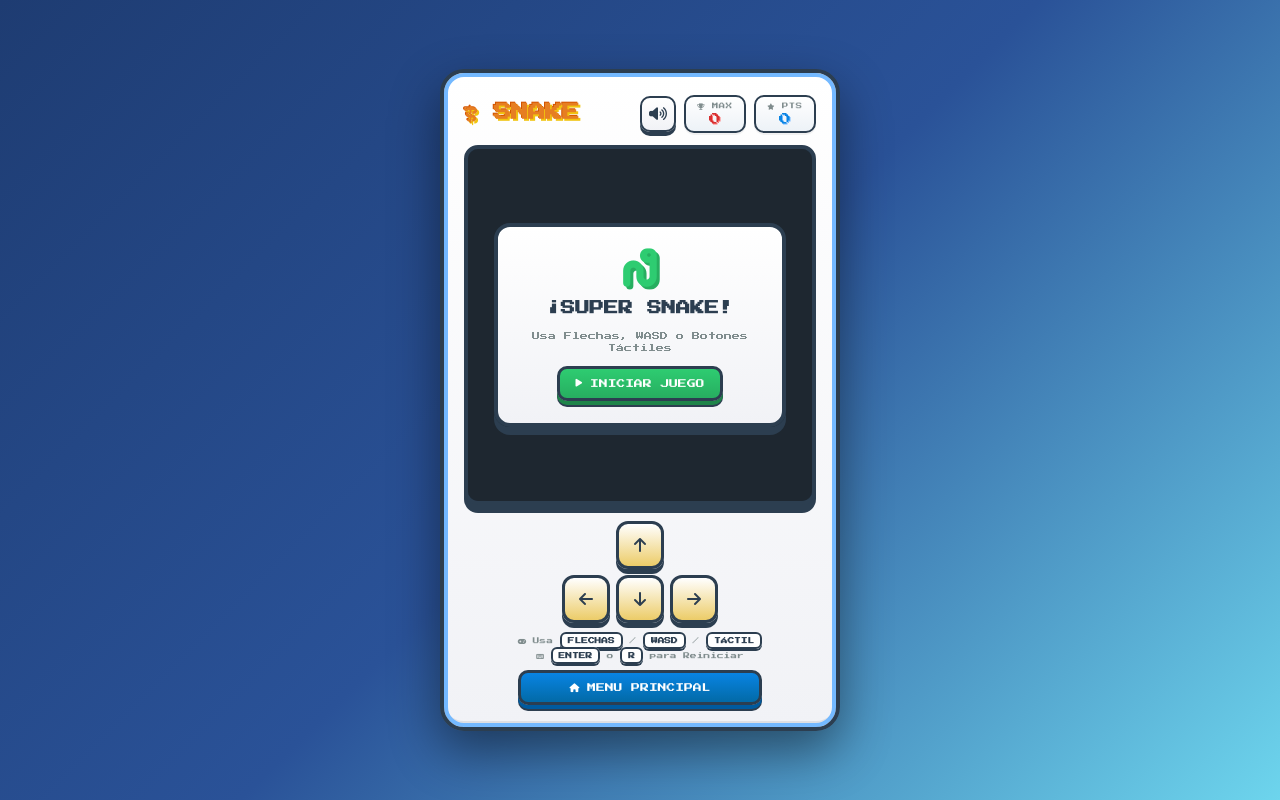
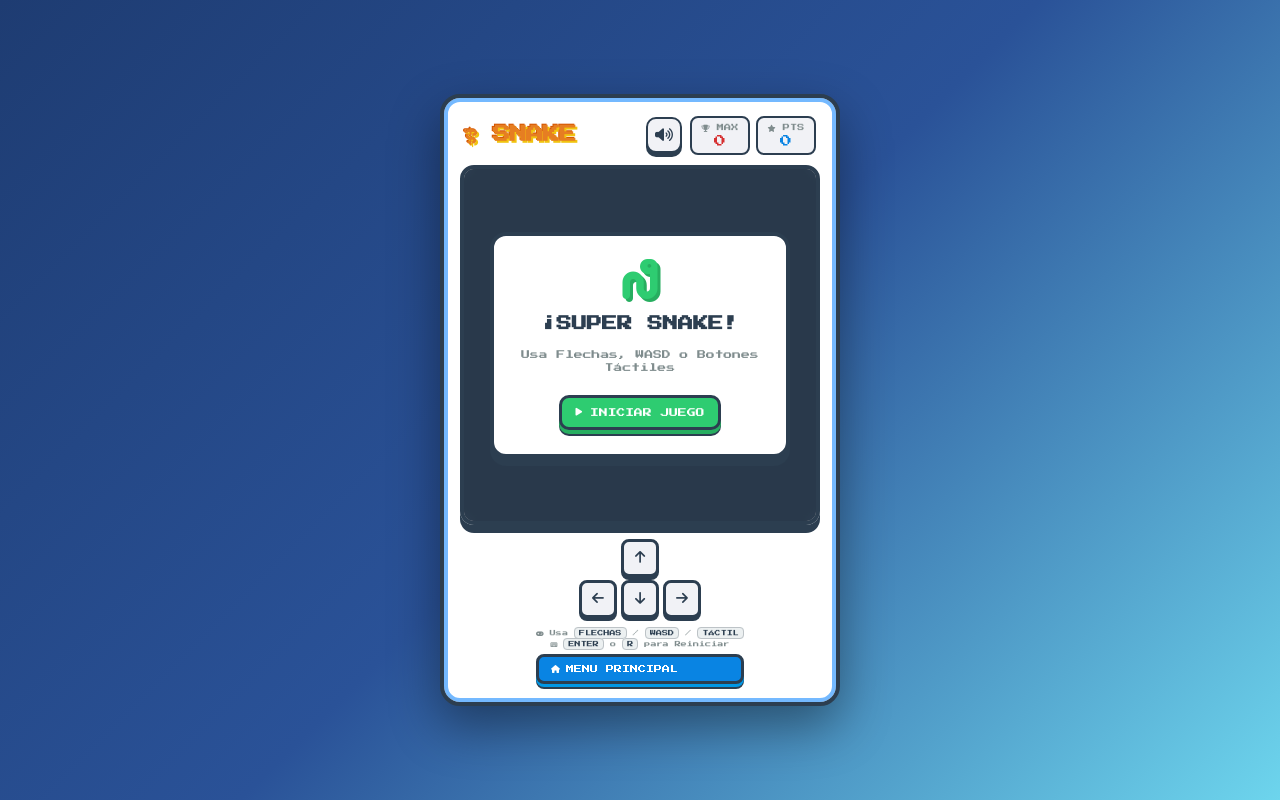
Before and after one commit to Fer-Mejia/arcade, a plain HTML site: page Snake/index.html in a window 1280 px wide. Drawn offline with Linux system fonts and the light colour scheme.

Commit message:
snake para celulares

```diff
--- a/Snake/style.css
+++ b/Snake/style.css
@@ -2,7 +2,6 @@
   --bg-gradient: linear-gradient(135deg, #1e3c72 0%, #2a5298 50%, #6dd5ed 100%);
   --text-dark: #2c3e50;
   --font-retro: 'Press Start 2P', monospace;
-  --border-arcade: #2c3e50;
 }
 
 * {
@@ -19,31 +18,26 @@ body {
   justify-content: center;
   align-items: center;
   min-height: 100vh;
-  padding: 20px 0;
+  padding: 15px 0;
   overflow-x: hidden;
 }
 
-/* Tarjeta Principal Tipo Chasis Arcade */
+/* Tarjeta con proporciones exactas al diseño original */
 .game-card {
   position: relative;
   z-index: 1;
-  background: linear-gradient(180deg, #ffffff 0%, #f1f2f6 100%);
-  border: 4px solid var(--border-arcade);
-  border-radius: 24px;
-  padding: 22px 20px;
-  box-shadow:
-    0 20px 50px rgba(0, 0, 0, 0.45),
-    inset 0 0 0 4px #74b9ff,
-    inset 0 -6px 0 rgba(0, 0, 0, 0.08);
+  background: #ffffff;
+  border: 4px solid #2c3e50;
+  border-radius: 20px;
+  padding: 18px 20px;
+  box-shadow: 0 20px 50px rgba(0, 0, 0, 0.4), inset 0 0 0 4px #74b9ff;
   display: flex;
   flex-direction: column;
   align-items: center;
-  gap: 12px;
+  gap: 10px; /* Reducido para evitar estirar la tarjeta */
   width: 400px;
-  max-width: 95vw;
 }
 
-/* Encabezado */
 .game-header {
   width: 100%;
   display: flex;
@@ -61,7 +55,7 @@ h1 {
   font-size: 1.1rem;
   color: #e67e22;
   text-shadow: 2px 2px 0px #f1c40f, -1px -1px 0px #d35400;
-  letter-spacing: -0.5px;
+  letter-spacing: -1px;
 }
 
 .header-right {
@@ -71,9 +65,9 @@ h1 {
 }
 
 .btn-icon {
-  background: linear-gradient(180deg, #ffffff 0%, #f1f2f6 100%);
-  border: 2px solid var(--border-arcade);
-  color: var(--border-arcade);
+  background: #f1f2f6;
+  border: 2px solid #2c3e50;
+  color: #2c3e50;
   width: 36px;
   height: 36px;
   border-radius: 10px;
@@ -83,91 +77,76 @@ h1 {
   align-items: center;
   font-size: 0.9rem;
   transition: all 0.15s ease;
-  box-shadow: 0 4px 0 var(--border-arcade);
+  box-shadow: 0 4px 0 #2c3e50;
 }
 
 .btn-icon:hover {
   background: #ffeaa7;
   transform: translateY(-2px);
-  box-shadow: 0 6px 0 var(--border-arcade);
-}
-
-.btn-icon:active {
-  transform: translateY(2px);
-  box-shadow: 0 2px 0 var(--border-arcade);
+  box-shadow: 0 6px 0 #2c3e50;
 }
 
 .btn-icon.muted {
   color: #a4b0be;
 }
 
-/* Marcadores */
 .scoreboard {
   display: flex;
-  gap: 8px;
+  gap: 6px;
 }
 
 .score-box {
-  background: linear-gradient(180deg, #ffffff 0%, #edf2f7 100%);
-  padding: 6px 10px;
-  border-radius: 10px;
-  border: 2px solid var(--border-arcade);
-  box-shadow: inset 0 2px 0 rgba(255, 255, 255, 0.8), 0 2px 0 rgba(0,0,0,0.05);
+  background: #f1f2f6;
+  padding: 6px 8px;
+  border-radius: 8px;
+  border: 2px solid #2c3e50;
   display: flex;
   flex-direction: column;
   align-items: center;
   font-size: 0.5rem;
-  min-width: 62px;
+  min-width: 60px;
 }
 
 .score-box .label {
   color: #7f8c8d;
   margin-bottom: 3px;
-  font-size: 0.4rem;
-  letter-spacing: 0.5px;
+  font-size: 0.45rem;
 }
 
 .score-box.highlight #score {
   color: #0984e3;
   font-size: 0.75rem;
-  text-shadow: 1px 1px 0px #74b9ff;
 }
 
 .score-box #highScore {
   color: #d63031;
   font-size: 0.75rem;
-  text-shadow: 1px 1px 0px #ff7675;
 }
 
-/* Pantalla del Juego (Canvas) */
+/* Canvas con tamaño original */
 .canvas-wrapper {
   position: relative;
   border-radius: 14px;
   overflow: hidden;
-  box-shadow: 0 8px 0 var(--border-arcade), inset 0 0 12px rgba(0,0,0,0.5);
-  border: 4px solid var(--border-arcade);
+  box-shadow: 0 8px 0 #2c3e50;
+  border: 4px solid #2c3e50;
   width: 360px;
   height: 360px;
-  max-width: 100%;
-  background: #222f3e;
 }
 
 canvas {
   display: block;
-  width: 100%;
-  height: 100%;
   background: #222f3e;
 }
 
-/* Overlay de Estado (Inicio / Game Over) */
 .overlay {
   position: absolute;
   top: 0;
   left: 0;
   width: 100%;
   height: 100%;
-  background: rgba(30, 39, 46, 0.82);
-  backdrop-filter: blur(4px);
+  background: rgba(44, 62, 80, 0.75);
+  backdrop-filter: blur(3px);
   display: flex;
   justify-content: center;
   align-items: center;
@@ -180,32 +159,32 @@ canvas {
   display: flex;
   flex-direction: column;
   align-items: center;
-  gap: 12px;
-  padding: 22px;
-  background: linear-gradient(180deg, #ffffff 0%, #f1f2f6 100%);
-  border: 4px solid var(--border-arcade);
+  gap: 14px;
+  padding: 24px;
+  background: #ffffff;
+  border: 4px solid #2c3e50;
   border-radius: 16px;
-  box-shadow: 0 8px 0 var(--border-arcade);
+  box-shadow: 0 8px 0 #2c3e50;
   width: 85%;
 }
 
 .start-icon {
-  font-size: 2.4rem;
+  font-size: 2.5rem;
   color: #2ecc71;
   text-shadow: 3px 3px 0 #27ae60;
   animation: bounce 1.2s infinite alternate ease-in-out;
 }
 
 .death-icon {
-  font-size: 2.4rem;
+  font-size: 2.5rem;
   color: #e74c3c;
   text-shadow: 3px 3px 0 #c0392b;
   animation: shake 0.5s infinite;
 }
 
 .overlay h2 {
-  color: var(--border-arcade);
-  font-size: 0.9rem;
+  color: #2c3e50;
+  font-size: 0.95rem;
   line-height: 1.3;
 }
 
@@ -214,149 +193,148 @@ canvas {
 }
 
 .overlay p {
-  font-size: 0.5rem;
+  font-size: 0.55rem;
   color: #7f8c8d;
   line-height: 1.5;
 }
 
-/* D-Pad Táctil Estilo Cruceta Arcade */
+.final-score-badge {
+  font-size: 0.8rem !important;
+  color: #27ae60 !important;
+  font-weight: bold;
+  margin-top: 4px;
+}
+
+.btn-primary {
+  margin-top: 6px;
+  background: #2ecc71;
+  color: #ffffff;
+  border: 3px solid #2c3e50;
+  font-family: var(--font-retro);
+  padding: 10px 14px;
+  font-size: 0.55rem;
+  border-radius: 10px;
+  cursor: pointer;
+  transition: all 0.15s ease;
+  display: flex;
+  align-items: center;
+  gap: 8px;
+  box-shadow: 0 4px 0 #27ae60, 0 6px 0 #2c3e50;
+}
+
+.btn-primary:hover {
+  transform: translateY(-2px);
+  background: #58d68d;
+  box-shadow: 0 6px 0 #27ae60, 0 8px 0 #2c3e50;
+}
+
+/* --- D-Pad Táctil Integración Compacta --- */
 .touch-controls {
   display: flex;
   flex-direction: column;
   align-items: center;
-  gap: 6px;
+  gap: 3px;
   margin-top: 4px;
   user-select: none;
 }
 
 .dpad-row {
   display: flex;
-  gap: 6px;
+  gap: 4px;
 }
 
 .dpad-btn {
-  width: 48px;
-  height: 48px;
-  background: linear-gradient(180deg, #ffffff 0%, #eccc68 100%);
-  color: var(--border-arcade);
-  border: 3px solid var(--border-arcade);
-  border-radius: 12px;
+  width: 38px;
+  height: 38px;
+  background: #f1f2f6;
+  color: #2c3e50;
+  border: 3px solid #2c3e50;
+  border-radius: 8px;
   font-family: var(--font-retro);
-  font-size: 1rem;
-  font-weight: bold;
+  font-size: 0.85rem;
   cursor: pointer;
-  box-shadow: 0 5px 0 var(--border-arcade);
+  box-shadow: 0 3px 0 #2c3e50;
   display: flex;
   justify-content: center;
   align-items: center;
-  transition: all 0.08s ease;
+  transition: all 0.1s ease;
   touch-action: manipulation;
 }
 
-.dpad-btn:hover {
-  background: linear-gradient(180deg, #ffeaa7 0%, #f1c40f 100%);
-}
-
 .dpad-btn:active {
-  transform: translateY(3px);
-  box-shadow: 0 2px 0 var(--border-arcade);
-  background: #e67e22;
+  transform: translateY(2px);
+  box-shadow: 0 1px 0 #2c3e50;
+  background: #2ecc71;
   color: #ffffff;
 }
 
-/* Instrucciones de Teclado */
+/* Instrucciones compactas */
 .game-controls {
-  font-size: 0.42rem;
+  font-size: 0.38rem;
   color: #7f8c8d;
   display: flex;
   flex-direction: column;
-  gap: 6px;
+  gap: 4px;
   text-align: center;
   margin-top: 2px;
 }
 
 .game-controls span {
-  color: var(--border-arcade);
-  background: #ffffff;
-  border: 2px solid var(--border-arcade);
-  padding: 3px 6px;
-  border-radius: 6px;
-  box-shadow: 0 2px 0 var(--border-arcade);
-  font-weight: bold;
+  color: #2c3e50;
+  background: #ecf0f1;
+  border: 1px solid #bdc3c7;
+  padding: 2px 4px;
+  border-radius: 4px;
 }
 
-/* Botones de Acción Principales */
-.btn-primary {
-  background: linear-gradient(180deg, #2ecc71 0%, #27ae60 100%);
-  color: #ffffff;
-  border: 3px solid var(--border-arcade);
-  font-family: var(--font-retro);
-  padding: 10px 16px;
-  font-size: 0.55rem;
-  border-radius: 10px;
+/* Botón Regresar al Menú */
+.back-btn {
+  background: #0984e3 !important;
+  color: #ffffff !important;
+  border: 3px solid #2c3e50 !important;
+  font-family: var(--font-retro) !important;
+  padding: 8px 12px !important;
+  font-size: 0.5rem !important;
+  border-radius: 8px !important;
   cursor: pointer;
+  box-shadow: 0 3px 0 #0097e6, 0 5px 0 #2c3e50 !important;
   transition: all 0.15s ease;
+  text-decoration: none;
   display: inline-flex;
   align-items: center;
-  justify-content: center;
-  gap: 8px;
-  box-shadow: 0 4px 0 #1e8449, 0 6px 0 var(--border-arcade);
-  text-decoration: none;
-}
-
-.btn-primary:hover {
-  transform: translateY(-2px);
-  box-shadow: 0 6px 0 #1e8449, 0 8px 0 var(--border-arcade);
-}
-
-.btn-primary:active {
-  transform: translateY(2px);
-  box-shadow: 0 2px 0 #1e8449, 0 4px 0 var(--border-arcade);
-}
-
-.back-btn {
-  background: linear-gradient(180deg, #0984e3 0%, #026aa7 100%) !important;
-  box-shadow: 0 4px 0 #005a9e, 0 6px 0 var(--border-arcade) !important;
-  margin-top: 4px;
+  gap: 6px;
+  margin-top: 2px;
 }
 
 .back-btn:hover {
-  background: linear-gradient(180deg, #74b9ff 0%, #0984e3 100%) !important;
-  box-shadow: 0 6px 0 #005a9e, 0 8px 0 var(--border-arcade) !important;
-}
-
-.back-btn:active {
-  box-shadow: 0 2px 0 #005a9e, 0 4px 0 var(--border-arcade) !important;
+  background: #74b9ff !important;
+  transform: translateY(-2px);
 }
 
 .hidden {
   display: none !important;
 }
 
-/* Animaciones */
 @keyframes fadeIn {
-  from { opacity: 0; transform: scale(0.96); }
+  from { opacity: 0; transform: scale(0.95); }
   to { opacity: 1; transform: scale(1); }
 }
 
 @keyframes bounce {
   from { transform: translateY(0); }
-  to { transform: translateY(-8px); }
+  to { transform: translateY(-10px); }
 }
 
 @keyframes shake {
   0%, 100% { transform: rotate(0deg); }
-  25% { transform: rotate(-6deg); }
-  75% { transform: rotate(6deg); }
+  25% { transform: rotate(-8deg); }
+  75% { transform: rotate(8deg); }
 }
 
-/* Ajuste móvil para pantallas pequeñas */
+/* Escalado para móviles sin romper el layout */
 @media (max-width: 420px) {
-  body {
-    overflow-y: auto;
-  }
   .game-card {
-    transform: scale(0.9);
+    transform: scale(0.85);
     transform-origin: top center;
   }
 }
```
